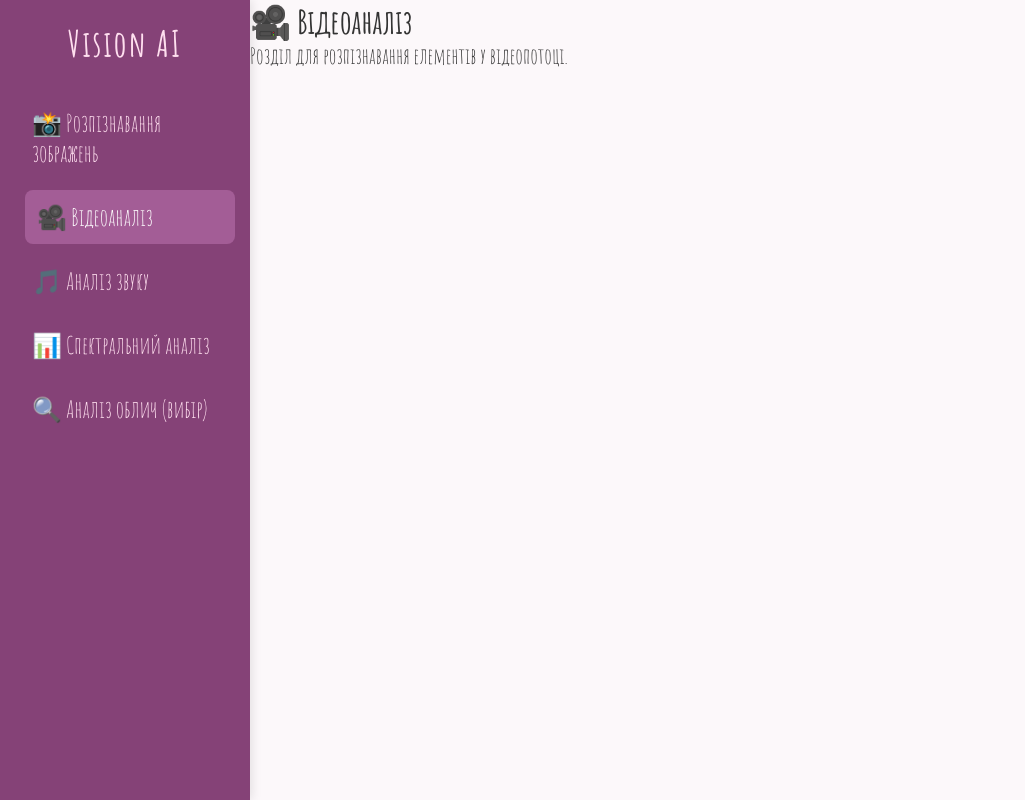
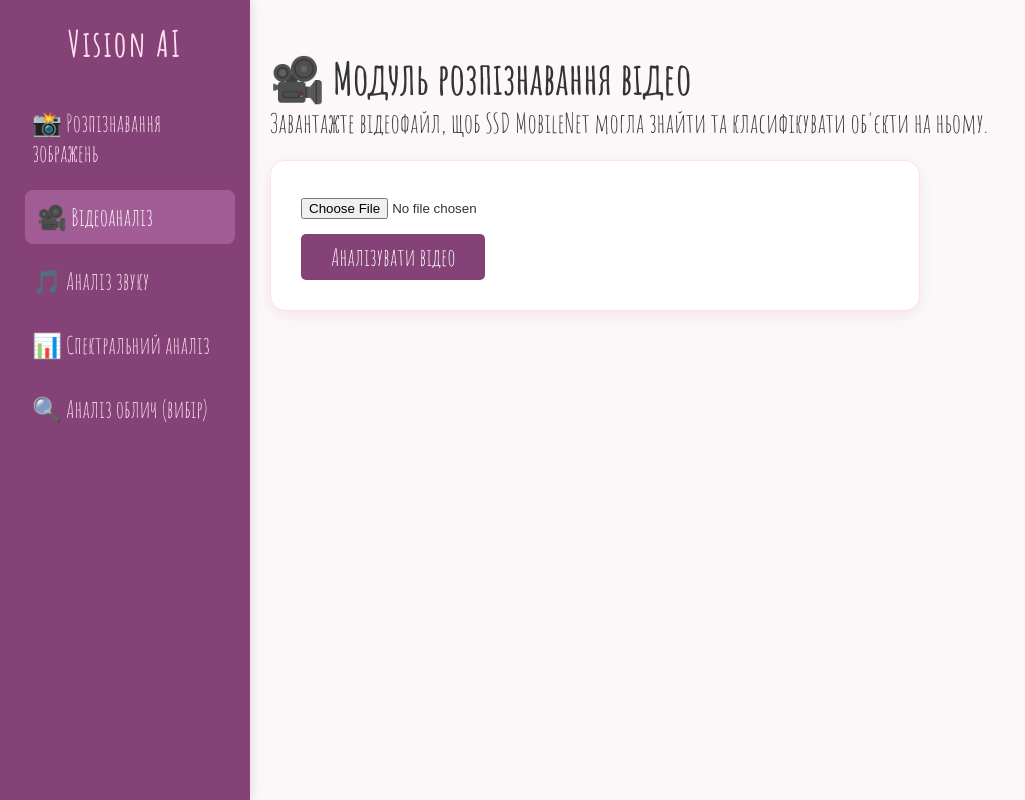
Before and after one commit to levIryna/programuwannia-iic-kpi, a Django app: page /computer_vision/video/ in a window 1280 px wide. Shown: the whole page, without its empty margins (0-1025 px from the left). Run offline with Django 5.2, Linux system fonts and the light colour scheme; some web fonts are replaced.

Commit message:
add video recognition logic

```diff
--- a/djangotutorial/computer_vision/forms.py
+++ b/djangotutorial/computer_vision/forms.py
@@ -1,5 +1,6 @@
 from django import forms
-from .models import ImageAnalysis
+from .models import ImageAnalysis, VideoAnalysis
+
 
 class ImageUploadForm(forms.ModelForm):
     class Meta:
@@ -8,3 +9,12 @@ class ImageUploadForm(forms.ModelForm):
         labels = {
             'image': 'Оберіть зображення для розпізнавання',
         }
+
+
+class VideoUploadForm(forms.ModelForm):
+    class Meta:
+        model = VideoAnalysis
+        fields = ['video']
+        widgets = {
+            'video': forms.FileInput(attrs={'accept': 'video/*'}),
+        }
--- a/djangotutorial/computer_vision/models.py
+++ b/djangotutorial/computer_vision/models.py
@@ -16,3 +16,12 @@ class ImageAnalysis(models.Model):
 
     def __str__(self):
         return f"Аналіз №{self.id} від {self.uploaded_at.strftime('%d.%m.%Y %H:%M')}"
+
+
+class VideoAnalysis(models.Model):
+    video = models.FileField(upload_to='videos/', verbose_name="Відеофайл")
+    analysis_result = models.JSONField(null=True, blank=True)
+    uploaded_at = models.DateTimeField(auto_now_add=True)
+
+    def __str__(self):
+        return f"Video {self.id} analyzed at {self.uploaded_at}"
--- a/djangotutorial/computer_vision/templates/computer_vision/video_rec.html
+++ b/djangotutorial/computer_vision/templates/computer_vision/video_rec.html
@@ -1,6 +1,61 @@
 {% extends "computer_vision/base_dashboard.html" %}
 
 {% block content %}
-    <h2>🎥 Відеоаналіз</h2>
-    <p>Розділ для розпізнавання елементів у відеопотоці.</p>
+<div class="recognition-container">
+    <h2 class="section-title">🎥 Модуль розпізнавання відео</h2>
+    <p class="sub-title">Завантажте відеофайл, щоб SSD MobileNet могла знайти та класифікувати об'єкти на ньому.</p>
+
+    <div class="upload-section">
+        <form id="upload-form" method="post" enctype="multipart/form-data">
+            {% csrf_token %}
+
+            <div class="input-group">
+                <input type="file" name="video" id="id_video" accept="video/*" required>
+            </div>
+
+            <button type="submit" id="submit-btn" class="btn-primary">
+                Аналізувати відео
+            </button>
+        </form>
+    </div>
+
+    <div id="status-area" class="status-area">
+        <div id="loader" class="loader-container" style="display: none;">
+            <div class="spinner"></div>
+            <p>Модель обробляє кадри відео... Це може зайняти деякий час.</p>
+        </div>
+
+        {% if result %}
+        <div class="result-box animated fadeIn">
+            <h3>Результат аналізу:</h3>
+            <p class="result-text">{{ result }}</p>
+
+           {% if instance.video %}
+            <div class="video-preview" style="margin-top: 20px;">
+                <video width="100%" controls style="border-radius: 10px; max-height: 300px; max-width: 300px;">
+                    <source src="{{ instance.video.url }}" type="video/mp4">
+                    Ваш браузер не підтримує тег відео.
+                </video>
+            </div>
+            {% endif %}
+        </div>
+        {% endif %}
+    </div>
+</div>
+
+<script>
+    const form = document.getElementById('upload-form');
+    const loader = document.getElementById('loader');
+    const statusArea = document.querySelector('.result-box');
+
+    form.onsubmit = function() {
+        if (statusArea) {
+            statusArea.style.display = 'none';
+        }
+
+        loader.style.display = 'block';
+        document.getElementById('submit-btn').disabled = true;
+        document.getElementById('submit-btn').innerText = "Обробка...";
+    };
+</script>
 {% endblock %}
--- a/djangotutorial/computer_vision/views.py
+++ b/djangotutorial/computer_vision/views.py
@@ -1,66 +1,123 @@
+import os
+import ssl
+import cv2
+import numpy as np
+import tensorflow as tf
 from django.shortcuts import render, redirect
-import numpy as np
-from tensorflow.keras.applications.mobilenet_v2 import MobileNetV2, preprocess_input, decode_predictions
-from tensorflow.keras.preprocessing import image
-from django.shortcuts import render
-from .forms import ImageUploadForm
-import ssl
-import os
 
-# Вимикаємо перевірку SSL сертифікатів
+from keras.applications.mobilenet_v2 import MobileNetV2, preprocess_input, decode_predictions
+from keras.utils import load_img, img_to_array
+
+from .forms import ImageUploadForm, VideoUploadForm
+from .models import VideoAnalysis
+
 ssl._create_default_https_context = ssl._create_unverified_context
+
+# Використовуємо одну модель і для фото, і для відео
+model = MobileNetV2(weights='imagenet')
 
 def index(request):
     return redirect('computer_vision:image_rec')
 
 
-# розпізнавання зображення
-# Завантажуємо модель один раз при запуску сервера
-model = MobileNetV2(weights='imagenet')
 
+# --- РОЗПІЗНАВАННЯ ЗОБРАЖЕННЯ ---
+# -------------------------------------------------------------
 def image_rec(request):
     result = None
-    instance = None  # Важливо: ініціалізуємо змінну на початку
-
+    instance = None
     if request.method == 'POST':
         form = ImageUploadForm(request.POST, request.FILES)
         if form.is_valid():
             instance = form.save()
+            img_path = instance.image.path
 
-            # 1. Підготовка зображення
-            img_path = instance.image.path
-            img = image.load_img(img_path, target_size=(224, 224))
-            x = image.img_to_array(img)
+            img = load_img(img_path, target_size=(224, 224))
+            x = img_to_array(img)
             x = np.expand_dims(x, axis=0)
             x = preprocess_input(x)
 
-            # 2. Розпізнавання
             preds = model.predict(x)
-
-            # 3. Декодування результату
             decoded = decode_predictions(preds, top=1)[0][0]
             label = decoded[1].replace('_', ' ')
             score = decoded[2] * 100
 
             result = f"Це {label} з імовірністю {score:.2f}%"
-
-            # Збереження результату в базу
             instance.analysis_result = {"label": label, "score": float(decoded[2])}
             instance.save()
     else:
         form = ImageUploadForm()
 
-    # Передаємо instance, щоб картинка відобразилася в HTML
     return render(request, 'computer_vision/image_rec.html', {
-        'form': form,
-        'result': result,
-        'instance': instance
+        'form': form, 'result': result, 'instance': instance
     })
+# -------------------------------------------------------------
 
 
+
+# --- РОЗПІЗНАВАННЯ ВІДЕО ---
+# -------------------------------------------------------------
 def video_rec(request):
-    return render(request, 'computer_vision/video_rec.html')
+    result = None
+    instance = None
 
+    if request.method == 'POST':
+        form = VideoUploadForm(request.POST, request.FILES)
+        if form.is_valid():
+            instance = form.save()
+            video_path = instance.video.path
+
+            cap = cv2.VideoCapture(video_path)
+            detected_objects = set()  # Зберігаємо унікальні назви знайдених об'єктів
+
+            frame_idx = 0
+            while cap.isOpened():
+                ret, frame = cap.read()
+                if not ret:
+                    break
+
+                # Аналізуємо кожен 30-й кадр (приблизно 1 кадр на секунду відео)
+                if frame_idx % 30 == 0:
+                    # Перетворюємо кадр OpenCV (BGR) у формат для моделі (RGB + Size)
+                    img_rgb = cv2.cvtColor(frame, cv2.COLOR_BGR2RGB)
+                    img_resized = cv2.resize(img_rgb, (224, 224))
+
+                    x = img_to_array(img_resized)
+                    x = np.expand_dims(x, axis=0)
+                    x = preprocess_input(x)
+
+                    preds = model.predict(x, verbose=0)
+                    decoded = decode_predictions(preds, top=3)[0] # Беремо топ-3 для кращого результату
+
+                    for _, label, score in decoded:
+                        if score > 0.25:  # Якщо модель впевнена на 25%+
+                            detected_objects.add(label.replace('_', ' '))
+
+                frame_idx += 1
+                # Обмеження для безпеки (наприклад, не більше 300 кадрів / 10 сек)
+                if frame_idx > 300:
+                    break
+
+            cap.release()
+
+            if detected_objects:
+                result = "На відео помічено: " + ", ".join(list(detected_objects))
+            else:
+                result = "Об'єктів не розпізнано."
+
+            instance.analysis_result = {"detected": list(detected_objects)}
+            instance.save()
+    else:
+        form = VideoUploadForm()
+
+    return render(request, 'computer_vision/video_rec.html', {
+        'form': form, 'result': result, 'instance': instance
+    })
+# -------------------------------------------------------------
+
+
+
+# --- РЕШТА ФУНКЦІЙ ---
 def audio_rec(request):
     return render(request, 'computer_vision/audio_rec.html')
 
```
Also changed, not shown: djangotutorial/computer_vision/migrations/0002_videoanalysis.py (added), 1 other file.
